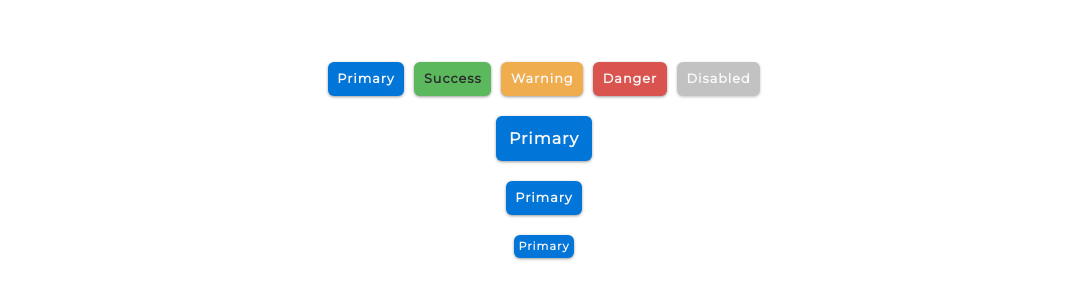
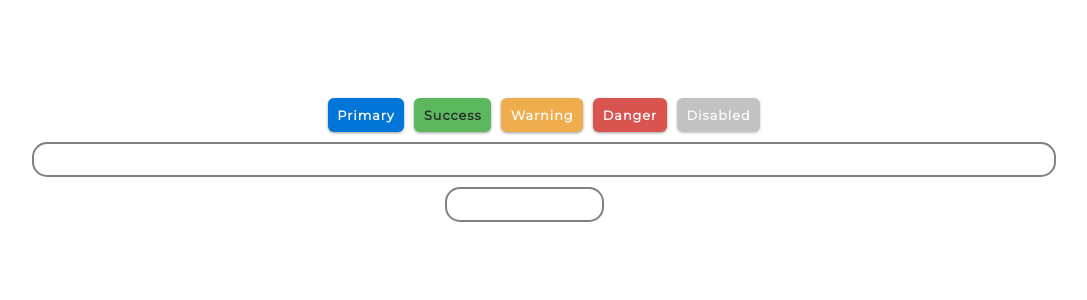
Before and after one commit to Re-Dnor/Components-lib, a React (Vite) app: page / in a window 1280 px wide. Shown: the part 240-540 px from the top of the page, without its empty margins (96-1183 px from the left). Built offline with nearby package versions, Linux system fonts and the light colour scheme.

Commit message:
added Input component

```diff
--- a/src/App.tsx
+++ b/src/App.tsx
@@ -3,6 +3,7 @@ import { Variant_Color } from "./lib";
 import Button from "./lib/Button/Button";
 import Row from "./lib/Row/Row";
 import Column from "./lib/Column/Column";
+import Input from "./lib/Input/Input";
 
 function App() {
   const onClickes= (variant: string) => {
@@ -10,7 +11,7 @@ function App() {
   };
 
   return (
-    <Column alignItems="start" justifyContent="center">
+    <Column alignItems="center" justifyContent="center">
       <Row alignItems="center" justifyContent="center" fill gap>
         <Button variant={ Variant_Color.Primary } onClick={ () => onClickes(Variant_Color.Primary) }> Primary </Button>
         <Button variant={ Variant_Color.Success } onClick={ () => onClickes(Variant_Color.Success) }> Success </Button>
@@ -18,49 +19,8 @@ function App() {
         <Button variant={ Variant_Color.Danger } onClick={ () => onClickes(Variant_Color.Danger) }> Danger </Button>
         <Button  onClick={ () => onClickes(Variant_Color.Danger) } disabled> Disabled </Button>
       </Row>
-
-      <Row
-        alignItems="center"
-        justifyContent="center"
-        fill
-      >
-        <Button
-        variant={ Variant_Color.Primary }
-        onClick={ () => onClickes(Variant_Color.Primary) }
-        size="large"
-        >
-          Primary
-        </Button>
-      </Row>
-
-      <Row
-        alignItems="center"
-        justifyContent="center"
-        fill
-      >
-        <Button
-        variant={ Variant_Color.Primary }
-        onClick={ () => onClickes(Variant_Color.Primary) }
-        size="medium"
-        >
-          Primary
-        </Button>
-      </Row>
-
-      <Row
-        alignItems="center"
-        justifyContent="center"
-        fill
-      >
-        <Button
-        variant={ Variant_Color.Primary }
-        onClick={ () => onClickes(Variant_Color.Primary) }
-        size="small"
-        >
-          Primary
-        </Button>
-      </Row>
-
+      <Input />
+      <Row><Input/></Row>
     </Column>
   );
 }
--- /dev/null
+++ b/src/lib/Input/Input.styles.ts
@@ -0,0 +1,11 @@
+import styled from "styled-components";
+import { Props } from "./Input";
+
+export const StyledInput = styled.input<Props>`
+  height: 35px;
+  font-size: 15px;
+  width: 80%;
+  padding-left: 15px;
+  border-radius: 15px;
+  border: 2px solid grey;
+`;
--- /dev/null
+++ b/src/lib/Input/Input.tsx
@@ -0,0 +1,22 @@
+import React from "react";
+import { StyledInput } from "./Input.styles";
+
+export type Props = {
+  type?: string;
+  name?: string;
+  value?: string;
+  large?: boolean;
+};
+
+function Input({ type, name, value, large }: Props) {
+  return (
+  <StyledInput
+  type={ type }
+  name={ name }
+  value={ value }
+  large={ large }
+  />
+  );
+}
+
+export default Input;
```
